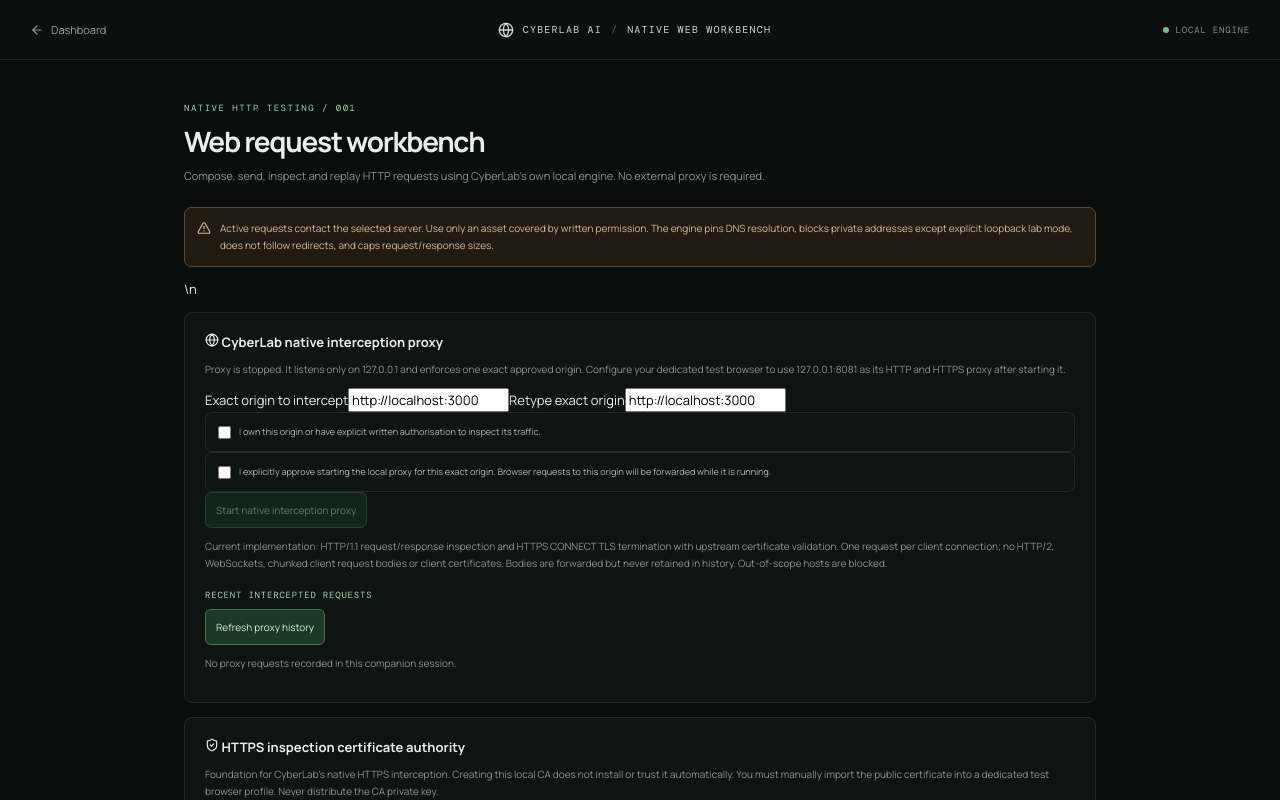
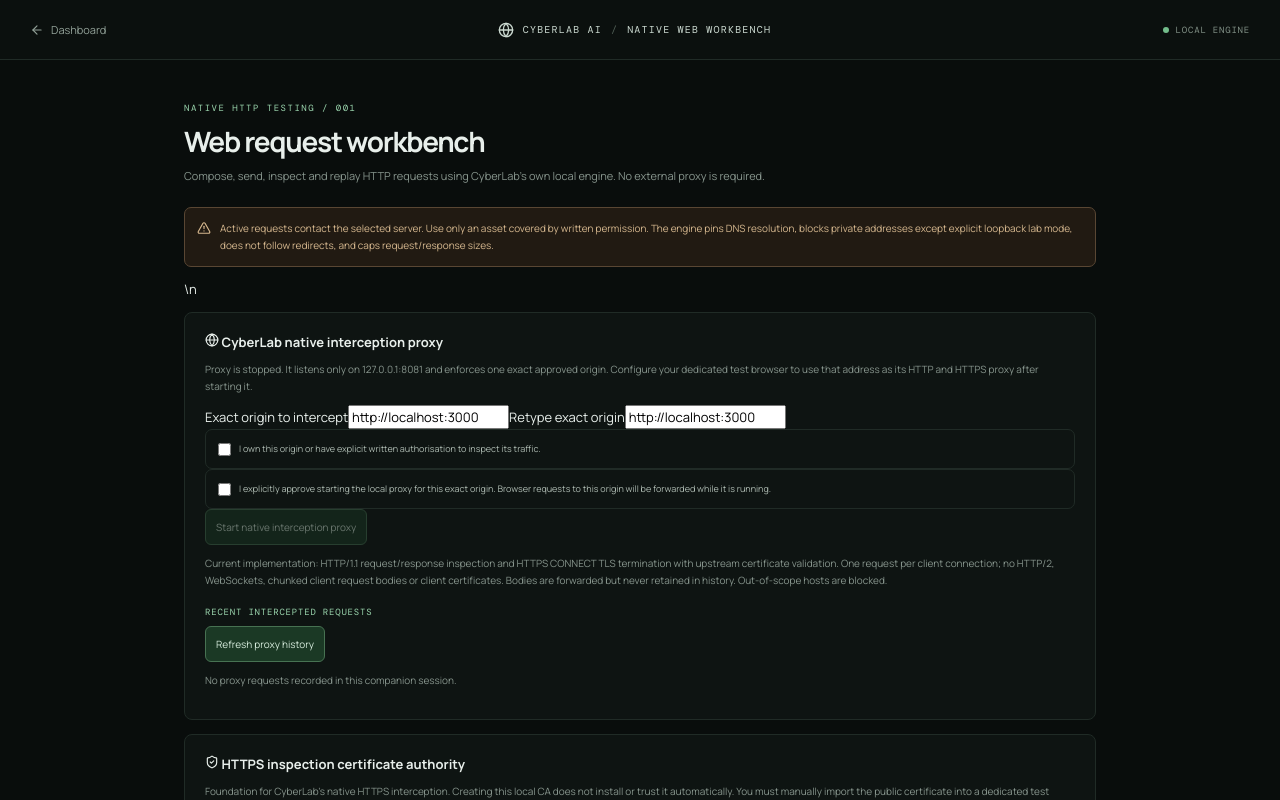
Before and after one commit to abelmiracle377-stack/cyberlab-ai, a Next.js app: page /web-workbench in a window 1280 px wide. Shown: the top 800 px of the page. Built offline with nearby package versions, Linux system fonts and the light colour scheme.

Commit message:
Display active proxy origin in workbench status

```diff
--- a/app/web-workbench/page.tsx
+++ b/app/web-workbench/page.tsx
@@ -185,7 +185,7 @@ export default function WebWorkbenchPage() {
       </div>
       <div className="scope-warning"><AlertTriangle size={14}/> Active requests contact the selected server. Use only an asset covered by written permission. The engine pins DNS resolution, blocks private addresses except explicit loopback lab mode, does not follow redirects, and caps request/response sizes.</div>\n      <div className="network-results">
         <h2><Globe size={14}/> CyberLab native interception proxy</h2>
-        <p>{proxyActive ? "Proxy is running." : "Proxy is stopped."} It listens only on 127.0.0.1 and enforces one exact approved origin. Configure your dedicated test browser to use 127.0.0.1:{proxyPort} as its HTTP and HTTPS proxy after starting it.</p>
+        <p>{proxyActive ? "Proxy is running for " + proxyActiveScope + "." : "Proxy is stopped."} It listens only on 127.0.0.1:{proxyPort} and enforces one exact approved origin. Configure your dedicated test browser to use that address as its HTTP and HTTPS proxy after starting it.</p>
         {!proxyActive && <>
           <label>Exact origin to intercept<input value={proxyOrigin} onChange={e=>{setProxyOrigin(e.target.value);setProxyConfirmation("");}} placeholder="https://your-authorised-domain.example"/></label>
           <label>Retype exact origin<input value={proxyConfirmation} onChange={e=>setProxyConfirmation(e.target.value)} placeholder="Retype the origin exactly"/></label>
```
